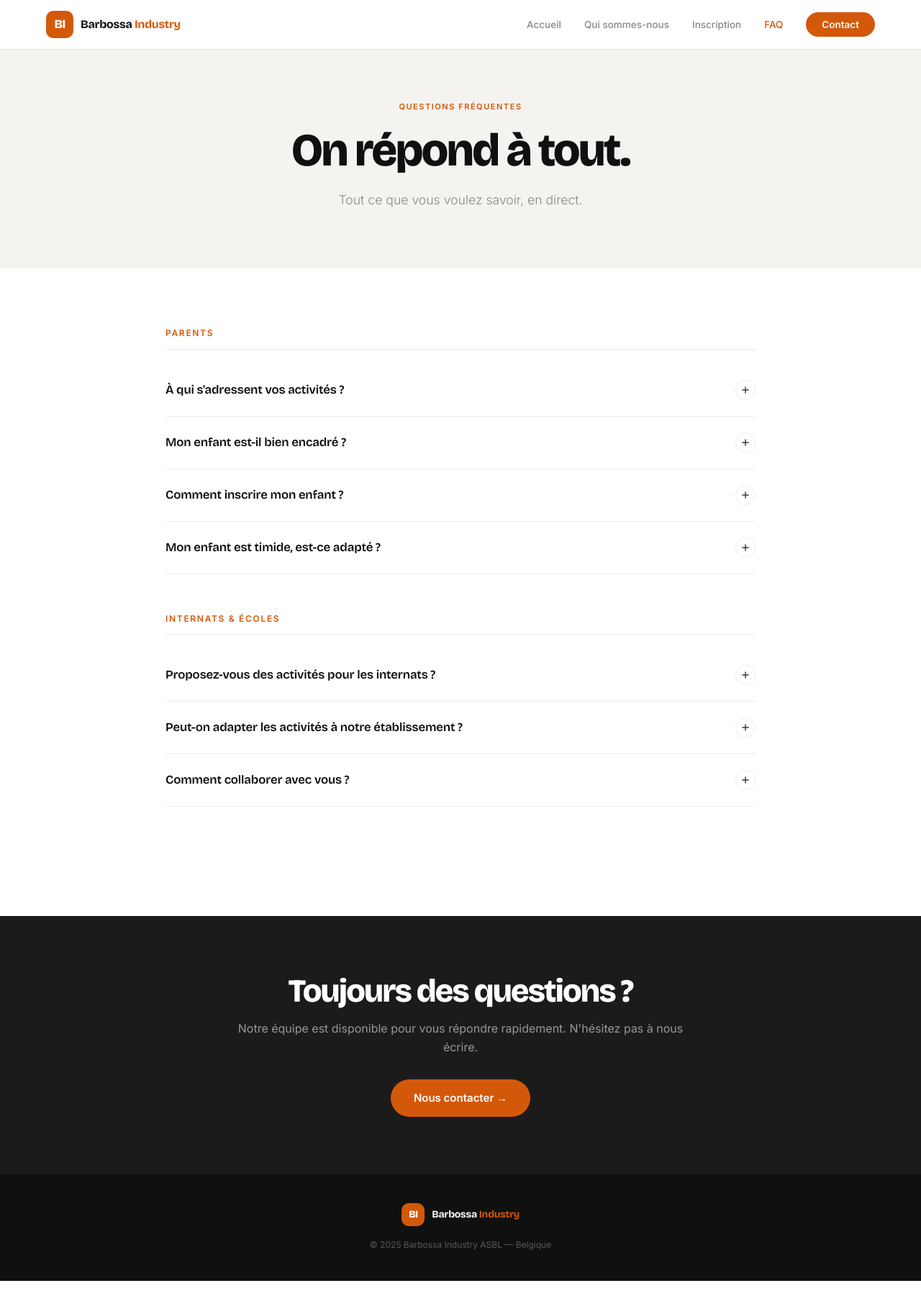
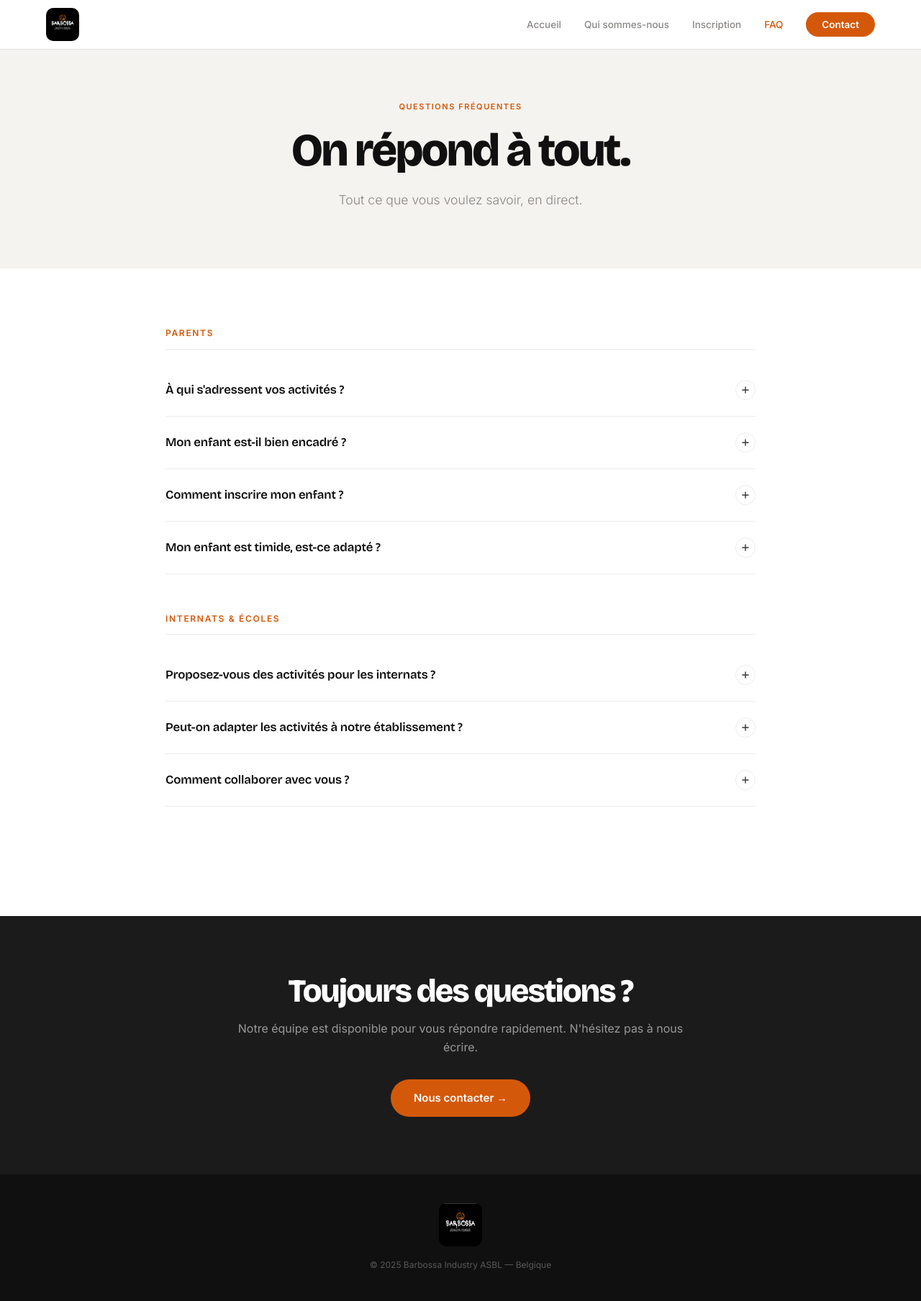
Before and after one commit to Moodsss92/barbossa-industry, a plain HTML site: page faq.html in a window 1280 px wide. Shown: the whole page at 72% size. Before the commit the page ends 1780 px from the top, so only its background shows below. Drawn offline with nearby package versions, Linux system fonts and the light colour scheme.

Commit message:
Intégration du vrai logo Barbossa Industry sur toutes les pages

```diff
--- a/faq.html
+++ b/faq.html
@@ -405,8 +405,7 @@ footer p {
 <!-- ── NAV ── -->
 <nav>
   <a href="index.html" class="nav-logo">
-    <div class="logo-mark">BI</div>
-    <span class="logo-name">Barbossa <em>Industry</em></span>
+    <img src="logo.png" alt="Barbossa Industry" style="height:46px;width:46px;object-fit:cover;border-radius:10px;">
   </a>
   <ul class="nav-links">
     <li><a href="index.html">Accueil</a></li>
@@ -580,8 +579,7 @@ footer p {
 <!-- ── FOOTER ── -->
 <footer>
   <a href="index.html" class="footer-logo">
-    <div class="logo-mark">BI</div>
-    <span class="logo-name">Barbossa <em style="font-style:normal;color:var(--orange)">Industry</em></span>
+    <img src="logo.png" alt="Barbossa Industry" style="height:60px;width:60px;object-fit:cover;border-radius:10px;">
   </a>
   <p>© 2025 Barbossa Industry ASBL — Belgique</p>
 </footer>
```
Also changed, not shown: index.html (+2 -3 lines), inscription.html (+1 -2 lines), qui-sommes-nous.html (+2 -3 lines), logo.png (added).
